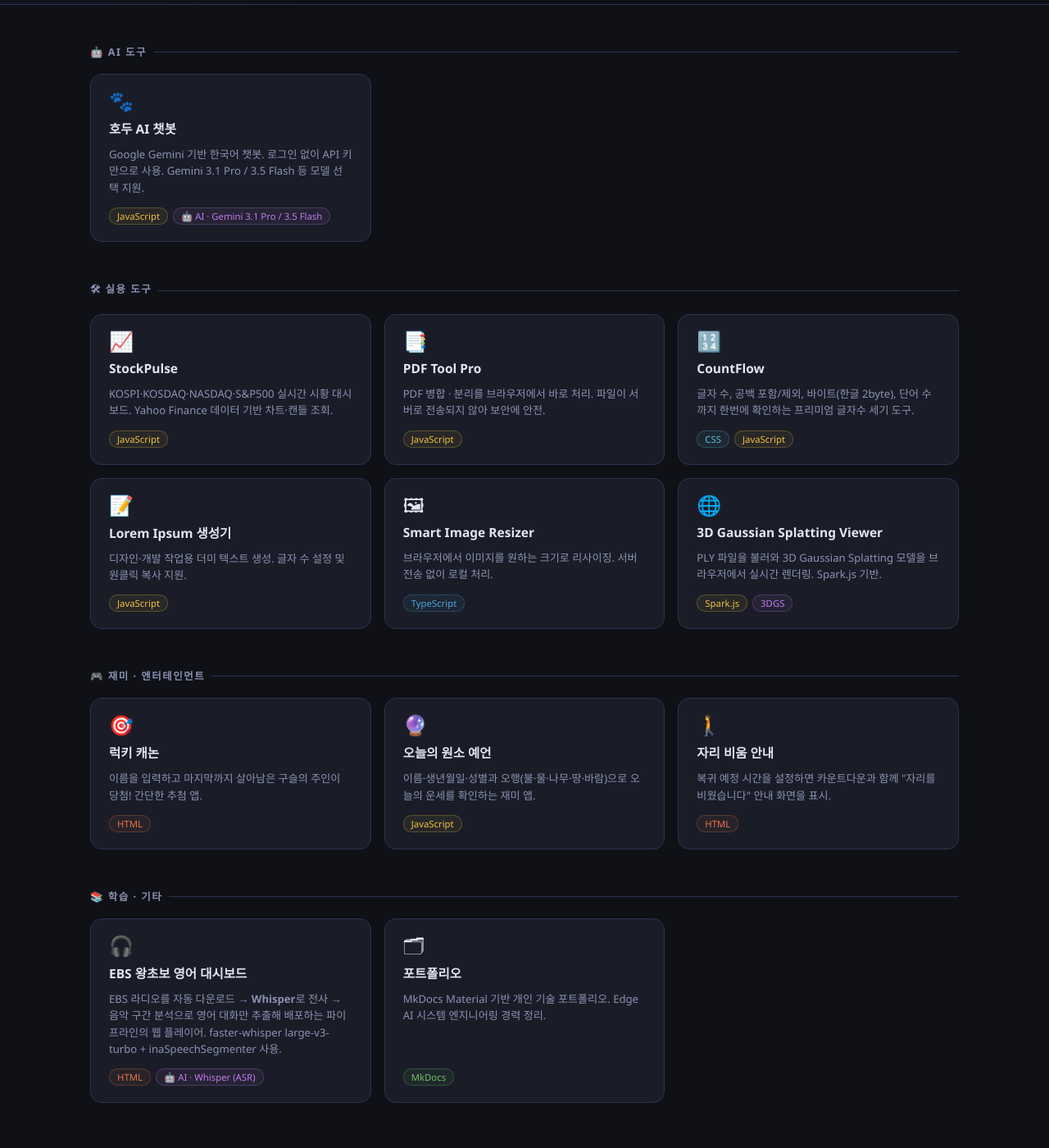
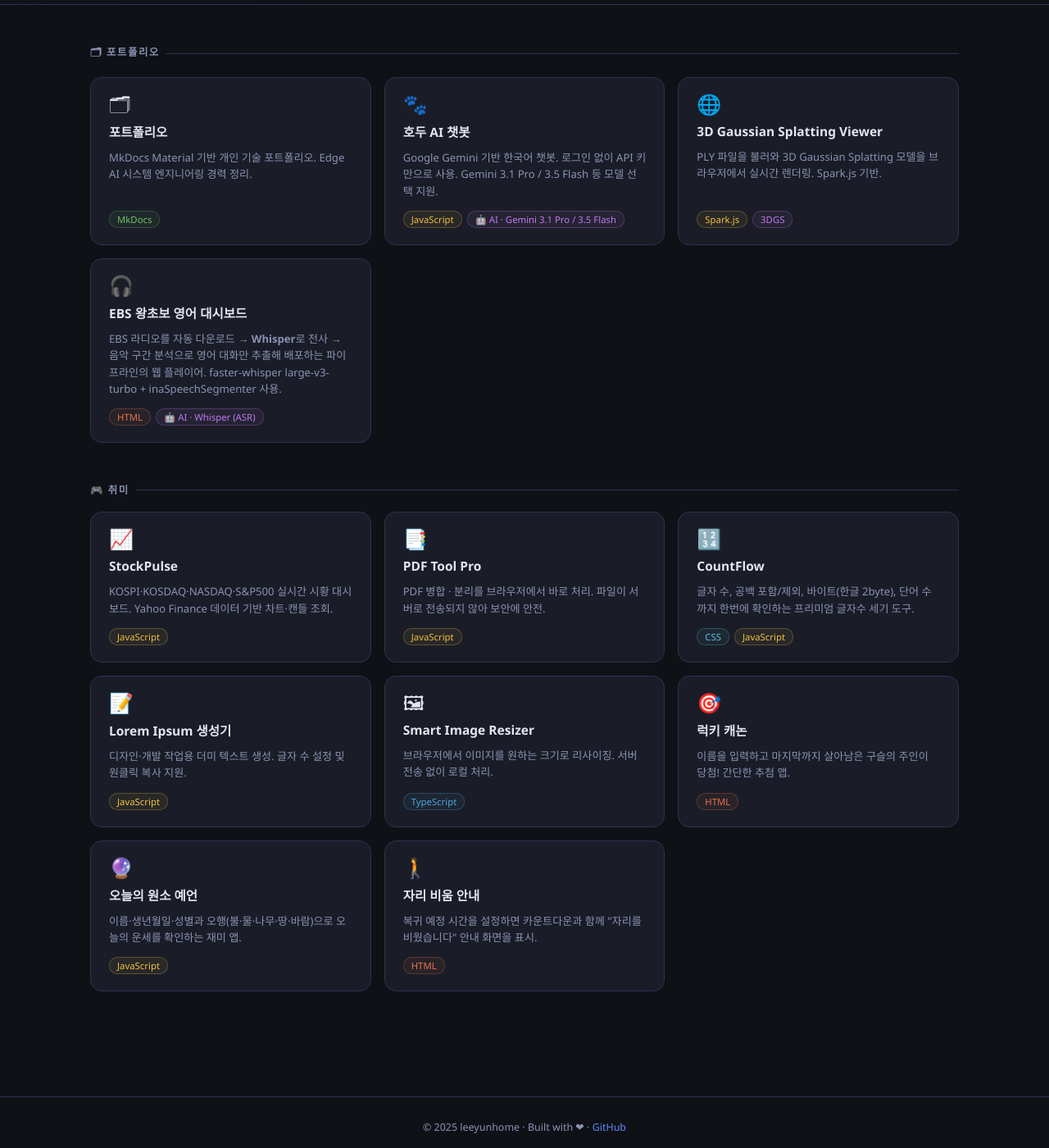
Before and after one commit to leeyunhome/leeyunhome.github.io, a Jekyll site: the page index.html, which Jekyll copies as it is, in a window 1280 px wide and 1400 px high, scrolled down 299 px. Shown: the whole window at 82% size. Built offline with Jekyll 4.4.1, drawn with Linux system fonts in a browser that asks for light colours.

Commit message:
Reorganize hub into Portfolio and Hobby sections

```diff
--- a/index.html
+++ b/index.html
@@ -142,10 +142,22 @@
 
 <main>
 
-  <!-- AI 도구 -->
+  <!-- 포트폴리오 -->
   <section>
-    <h2>🤖 AI 도구</h2>
+    <h2>🗂 포트폴리오</h2>
     <div class="grid">
+
+      <a class="card" href="https://leeyunhome.github.io/portfolio/" target="_blank">
+        <div class="card-header">
+          <span class="card-icon">🗂</span>
+          <span class="card-arrow">→</span>
+        </div>
+        <div class="card-title">포트폴리오</div>
+        <div class="card-desc">MkDocs Material 기반 개인 기술 포트폴리오. Edge AI 시스템 엔지니어링 경력 정리.</div>
+        <div class="card-foot">
+          <span class="badge badge-py">MkDocs</span>
+        </div>
+      </a>
 
       <a class="card" href="https://leeyunhome.github.io/ai_chatbot_hodu_ai/" target="_blank">
         <div class="card-header">
@@ -160,12 +172,38 @@
         </div>
       </a>
 
+      <a class="card" href="https://leeyunhome.github.io/splatting-viewer/" target="_blank">
+        <div class="card-header">
+          <span class="card-icon">🌐</span>
+          <span class="card-arrow">→</span>
+        </div>
+        <div class="card-title">3D Gaussian Splatting Viewer</div>
+        <div class="card-desc">PLY 파일을 불러와 3D Gaussian Splatting 모델을 브라우저에서 실시간 렌더링. Spark.js 기반.</div>
+        <div class="card-foot">
+          <span class="badge badge-js">Spark.js</span>
+          <span class="badge badge-ai">3DGS</span>
+        </div>
+      </a>
+
+      <a class="card" href="https://leeyunhome.github.io/ebs-learning/" target="_blank">
+        <div class="card-header">
+          <span class="card-icon">🎧</span>
+          <span class="card-arrow">→</span>
+        </div>
+        <div class="card-title">EBS 왕초보 영어 대시보드</div>
+        <div class="card-desc">EBS 라디오를 자동 다운로드 → <strong>Whisper</strong>로 전사 → 음악 구간 분석으로 영어 대화만 추출해 배포하는 파이프라인의 웹 플레이어. faster-whisper large-v3-turbo + inaSpeechSegmenter 사용.</div>
+        <div class="card-foot">
+          <span class="badge badge-html">HTML</span>
+          <span class="badge badge-ai">🤖 AI · Whisper (ASR)</span>
+        </div>
+      </a>
+
     </div>
   </section>
 
-  <!-- 실용 도구 -->
+  <!-- 취미 -->
   <section>
-    <h2>🛠 실용 도구</h2>
+    <h2>🎮 취미</h2>
     <div class="grid">
 
       <a class="card" href="https://leeyunhome.github.io/SmartStock-AI/" target="_blank">
@@ -229,27 +267,6 @@
         </div>
       </a>
 
-      <a class="card" href="https://leeyunhome.github.io/splatting-viewer/" target="_blank">
-        <div class="card-header">
-          <span class="card-icon">🌐</span>
-          <span class="card-arrow">→</span>
-        </div>
-        <div class="card-title">3D Gaussian Splatting Viewer</div>
-        <div class="card-desc">PLY 파일을 불러와 3D Gaussian Splatting 모델을 브라우저에서 실시간 렌더링. Spark.js 기반.</div>
-        <div class="card-foot">
-          <span class="badge badge-js">Spark.js</span>
-          <span class="badge badge-ai">3DGS</span>
-        </div>
-      </a>
-
-    </div>
-  </section>
-
-  <!-- 재미 / 엔터테인먼트 -->
-  <section>
-    <h2>🎮 재미 · 엔터테인먼트</h2>
-    <div class="grid">
-
       <a class="card" href="https://leeyunhome.github.io/lucky_canon/" target="_blank">
         <div class="card-header">
           <span class="card-icon">🎯</span>
@@ -289,39 +306,6 @@
     </div>
   </section>
 
-  <!-- 학습 · 기타 -->
-  <section>
-    <h2>📚 학습 · 기타</h2>
-    <div class="grid">
-
-      <a class="card" href="https://leeyunhome.github.io/ebs-learning/" target="_blank">
-        <div class="card-header">
-          <span class="card-icon">🎧</span>
-          <span class="card-arrow">→</span>
-        </div>
-        <div class="card-title">EBS 왕초보 영어 대시보드</div>
-        <div class="card-desc">EBS 라디오를 자동 다운로드 → <strong>Whisper</strong>로 전사 → 음악 구간 분석으로 영어 대화만 추출해 배포하는 파이프라인의 웹 플레이어. faster-whisper large-v3-turbo + inaSpeechSegmenter 사용.</div>
-        <div class="card-foot">
-          <span class="badge badge-html">HTML</span>
-          <span class="badge badge-ai">🤖 AI · Whisper (ASR)</span>
-        </div>
-      </a>
-
-      <a class="card" href="https://leeyunhome.github.io/portfolio/" target="_blank">
-        <div class="card-header">
-          <span class="card-icon">🗂</span>
-          <span class="card-arrow">→</span>
-        </div>
-        <div class="card-title">포트폴리오</div>
-        <div class="card-desc">MkDocs Material 기반 개인 기술 포트폴리오. Edge AI 시스템 엔지니어링 경력 정리.</div>
-        <div class="card-foot">
-          <span class="badge badge-py">MkDocs</span>
-        </div>
-      </a>
-
-    </div>
-  </section>
-
 </main>
 
 <footer>
```
